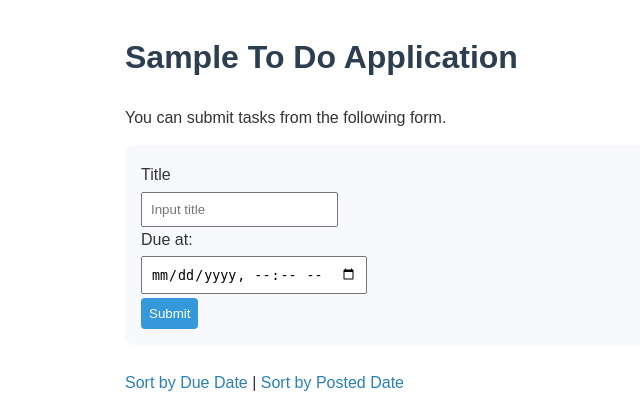
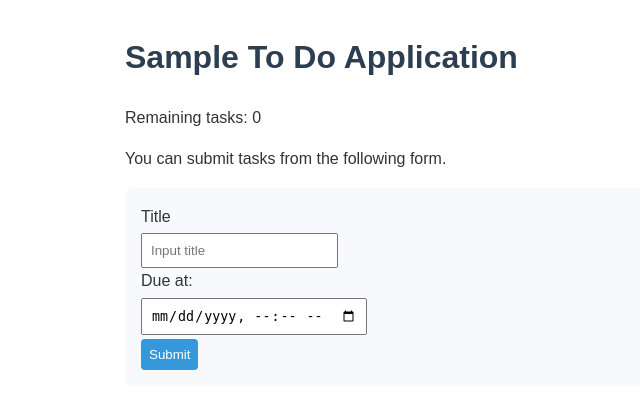
Before and after one commit to s1f102401810/django-test-exercise, a Django app: page / in a window 1280 px wide. Shown: the top 417 px of the page, without its empty margins (115-755 px from the left). Run offline with Django 5.2, Linux system fonts and the light colour scheme; tables that the repository leaves empty hold one stand-in row (values such as "Sample post").

Commit message:
残タスクカウンターの追加

```diff
--- a/todo/templates/todo/index.html
+++ b/todo/templates/todo/index.html
@@ -11,6 +11,7 @@
 
   <body>
     <h1>Sample To Do Application</h1>
+    <p>Remaining tasks: {{ incomplete_count }}</p>
     <p>You can submit tasks from the following form.</p>
     <form action="{% url 'index' %}" method="post">
       {% csrf_token %}
--- a/todo/views.py
+++ b/todo/views.py
@@ -19,7 +19,8 @@ def index(request):
         tasks = Task.objects.order_by('-posted_at')
 
     context = {
-        'tasks': tasks
+        'tasks': tasks,
+        'incomplete_count': tasks.filter(completed=False).count()#未完了数をカウント
     }
     return render(request, 'todo/index.html', context)
 
```
